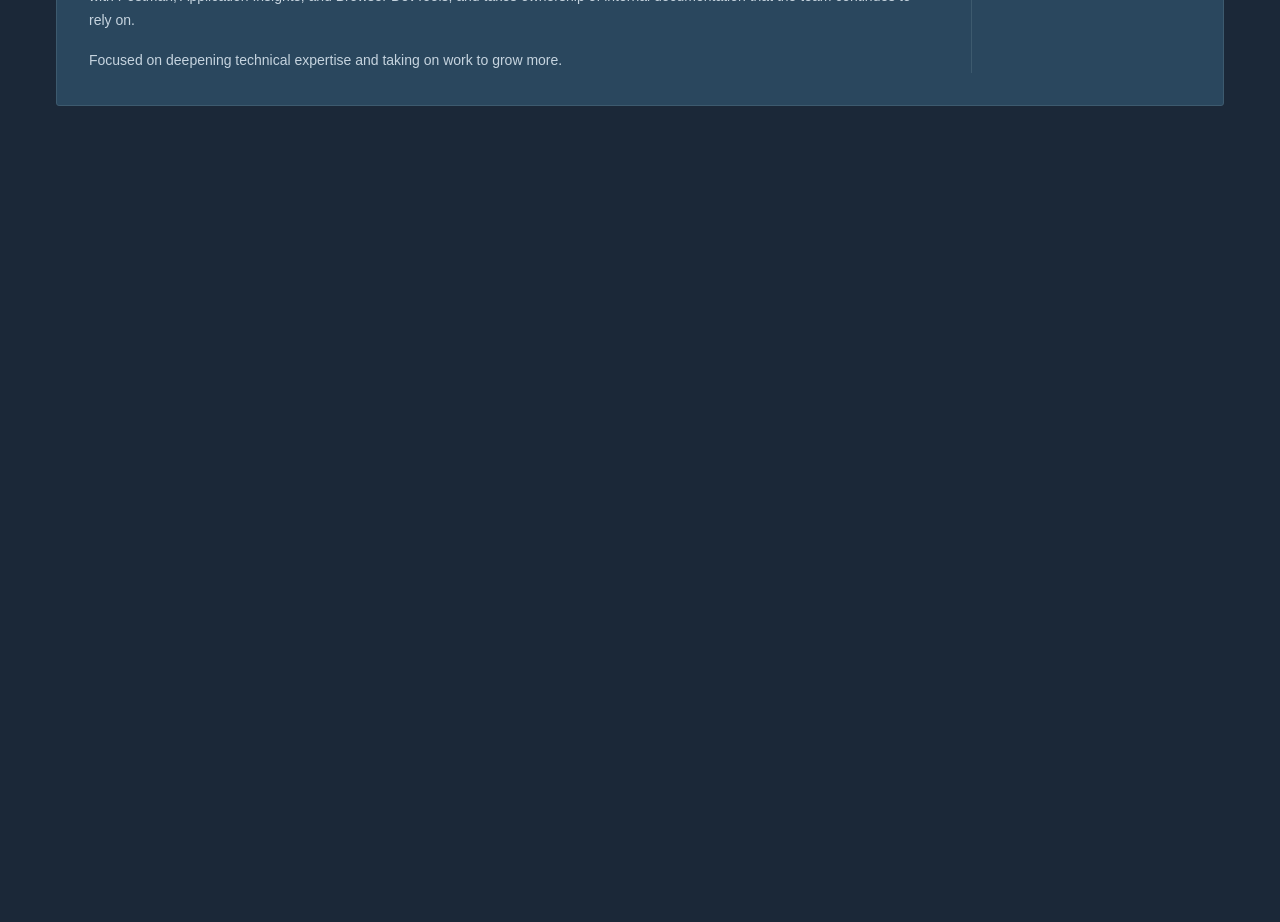
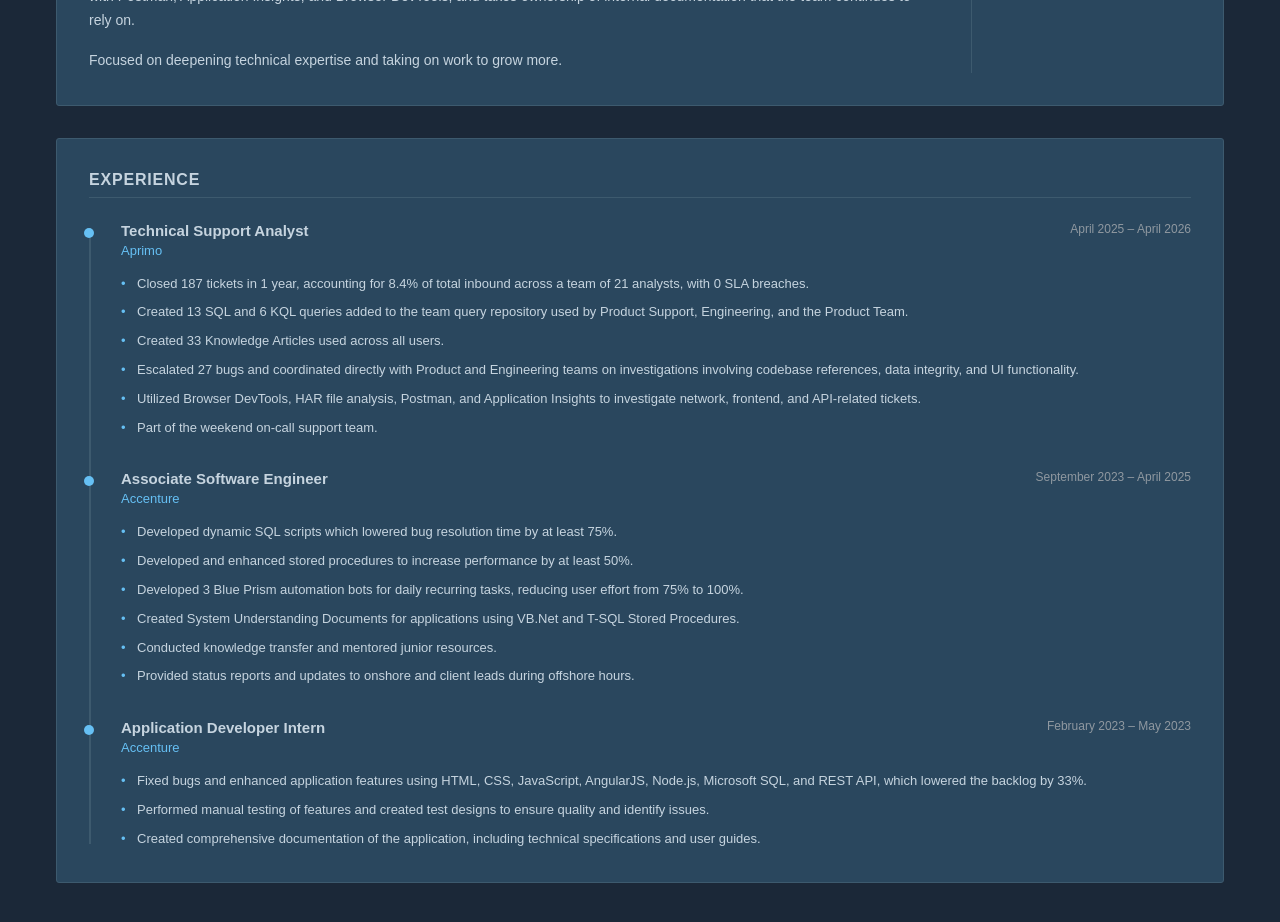
Before and after one commit to jerparucha/jmp-portfolio, an Angular app: page / in a window 1280 px wide. Shown: the part 520-1442 px from the top of the page. Before the commit the page ends 800 px from the top, so only its background shows below. Built offline with nearby package versions, Linux system fonts and the light colour scheme.

Commit message:
feat: experience timeline with job history (Closes #7)

```diff
--- /dev/null
+++ b/src/app/components/experience/experience.html
@@ -0,0 +1,21 @@
+<section class="experience">
+  <h2 class="experience__heading">Experience</h2>
+  <div class="experience__timeline">
+    @for (item of items; track item.company) {
+      <div class="experience__item">
+        <div class="experience__header">
+          <div>
+            <h3 class="experience__role">{{ item.role }}</h3>
+            <p class="experience__company">{{ item.company }}</p>
+          </div>
+          <span class="experience__period">{{ item.period }}</span>
+        </div>
+        <ul class="experience__bullets">
+          @for (bullet of item.bullets; track bullet) {
+            <li>{{ bullet }}</li>
+          }
+        </ul>
+      </div>
+    }
+  </div>
+</section>
--- /dev/null
+++ b/src/app/components/experience/experience.scss
@@ -0,0 +1,102 @@
+.experience {
+  background-color: var(--color-panel);
+  border: 1px solid var(--color-border);
+  border-radius: 3px;
+  padding: var(--spacing-xl);
+  margin-bottom: var(--spacing-xl);
+
+  &__heading {
+    color: var(--color-text);
+    font-size: 16px;
+    font-weight: 600;
+    text-transform: uppercase;
+    letter-spacing: 0.05em;
+    margin-bottom: var(--spacing-lg);
+    padding-bottom: var(--spacing-sm);
+    border-bottom: 1px solid var(--color-border);
+  }
+
+  &__timeline {
+    position: relative;
+    padding-left: var(--spacing-xl);
+
+    &::before {
+      content: '';
+      position: absolute;
+      left: 0;
+      top: 6px;
+      bottom: 6px;
+      width: 2px;
+      background-color: var(--color-border);
+    }
+  }
+
+  &__item {
+    position: relative;
+    padding-bottom: var(--spacing-xl);
+
+    &:last-child {
+      padding-bottom: 0;
+    }
+
+    &::before {
+      content: '';
+      position: absolute;
+      left: calc(-1 * var(--spacing-xl));
+      top: 6px;
+      width: 10px;
+      height: 10px;
+      border-radius: 50%;
+      background-color: var(--color-accent);
+      transform: translateX(-50%);
+    }
+  }
+
+  &__header {
+    display: flex;
+    justify-content: space-between;
+    align-items: flex-start;
+    margin-bottom: var(--spacing-md);
+    gap: var(--spacing-md);
+  }
+
+  &__role {
+    color: var(--color-text);
+    font-size: 15px;
+    font-weight: 600;
+    margin-bottom: var(--spacing-xs);
+  }
+
+  &__company {
+    color: var(--color-accent);
+    font-size: 13px;
+  }
+
+  &__period {
+    color: var(--color-text-muted);
+    font-size: 12px;
+    white-space: nowrap;
+    flex-shrink: 0;
+  }
+
+  &__bullets {
+    display: flex;
+    flex-direction: column;
+    gap: var(--spacing-sm);
+
+    li {
+      color: var(--color-text);
+      font-size: 13px;
+      line-height: 1.6;
+      padding-left: var(--spacing-md);
+      position: relative;
+
+      &::before {
+        content: '•';
+        color: var(--color-accent);
+        position: absolute;
+        left: 0;
+      }
+    }
+  }
+}
--- /dev/null
+++ b/src/app/components/experience/experience.ts
@@ -0,0 +1,54 @@
+import { Component } from '@angular/core';
+
+interface ExperienceItem {
+  role: string;
+  company: string;
+  period: string;
+  bullets: string[];
+}
+
+@Component({
+  selector: 'app-experience',
+  templateUrl: './experience.html',
+  styleUrl: './experience.scss',
+})
+export class ExperienceComponent {
+  items: ExperienceItem[] = [
+    {
+      role: 'Technical Support Analyst',
+      company: 'Aprimo',
+      period: 'April 2025 – April 2026',
+      bullets: [
+        'Closed 187 tickets in 1 year, accounting for 8.4% of total inbound across a team of 21 analysts, with 0 SLA breaches.',
+        'Created 13 SQL and 6 KQL queries added to the team query repository used by Product Support, Engineering, and the Product Team.',
+        'Created 33 Knowledge Articles used across all users.',
+        'Escalated 27 bugs and coordinated directly with Product and Engineering teams on investigations involving codebase references, data integrity, and UI functionality.',
+        'Utilized Browser DevTools, HAR file analysis, Postman, and Application Insights to investigate network, frontend, and API-related tickets.',
+        'Part of the weekend on-call support team.',
+      ],
+    },
+    {
+      role: 'Associate Software Engineer',
+      company: 'Accenture',
+      period: 'September 2023 – April 2025',
+      bullets: [
+        'Developed dynamic SQL scripts which lowered bug resolution time by at least 75%.',
+        'Developed and enhanced stored procedures to increase performance by at least 50%.',
+        'Developed 3 Blue Prism automation bots for daily recurring tasks, reducing user effort from 75% to 100%.',
+        'Created System Understanding Documents for applications using VB.Net and T-SQL Stored Procedures.',
+        'Conducted knowledge transfer and mentored junior resources.',
+        'Provided status reports and updates to onshore and client leads during offshore hours.',
+      ],
+    },
+    {
+      role: 'Application Developer Intern',
+      company: 'Accenture',
+      period: 'February 2023 – May 2023',
+      bullets: [
+        'Fixed bugs and enhanced application features using HTML, CSS, JavaScript, AngularJS, Node.js, Microsoft SQL, and REST API, which lowered the backlog by 33%.',
+        'Performed manual testing of features and created test designs to ensure quality and identify issues.',
+        'Created comprehensive documentation of the application, including technical specifications and user guides.',
+      ],
+    },
+  ];
+}
--- a/src/app/pages/profile/profile.html
+++ b/src/app/pages/profile/profile.html
@@ -1,4 +1,5 @@
 <div class="profile-page">
   <app-hero />
   <app-about />
+  <app-experience />
 </div>
--- a/src/app/pages/profile/profile.ts
+++ b/src/app/pages/profile/profile.ts
@@ -1,10 +1,11 @@
 import { Component } from '@angular/core';
 import { HeroComponent } from '../../components/hero/hero';
 import { AboutComponent } from '../../components/about/about';
+import { ExperienceComponent } from '../../components/experience/experience';
 
 @Component({
   selector: 'app-profile',
-  imports: [HeroComponent, AboutComponent],
+  imports: [HeroComponent, AboutComponent, ExperienceComponent],
   templateUrl: './profile.html',
   styleUrl: './profile.scss',
 })
```
